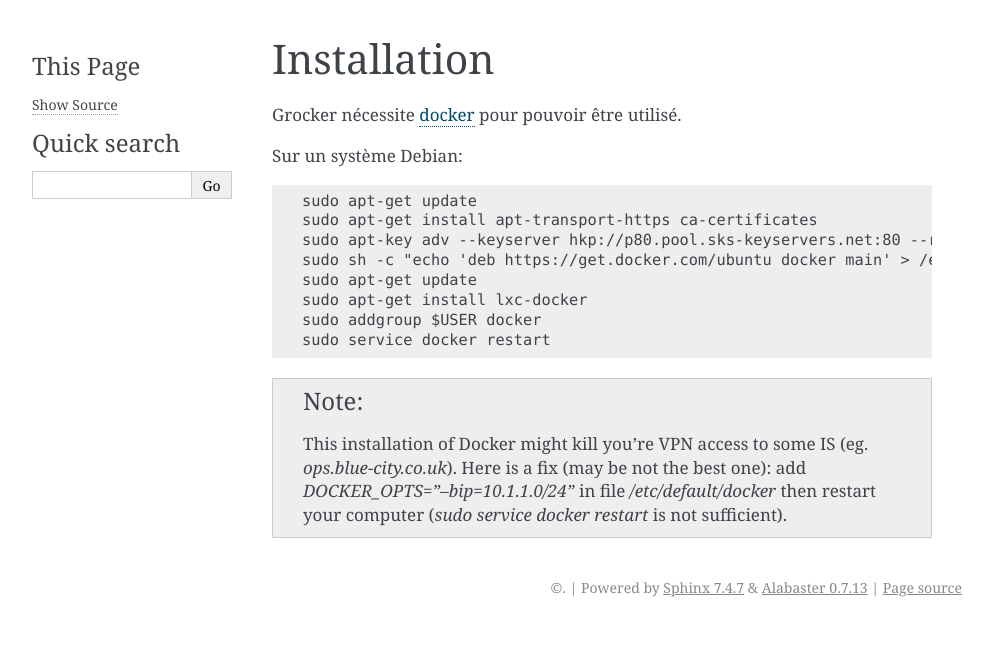
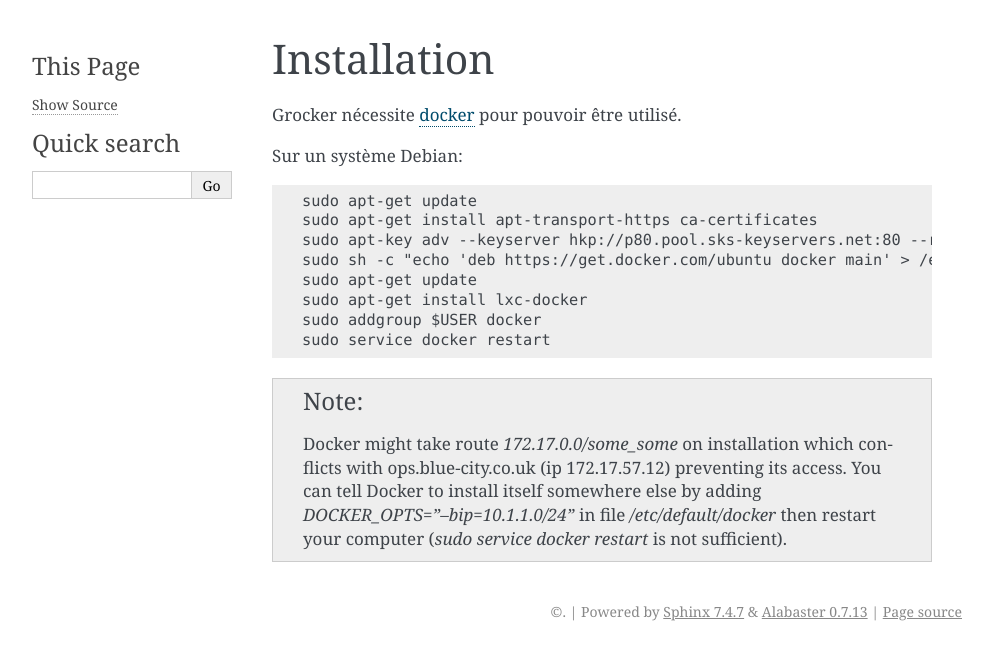
Before and after one commit to Polyconseil/grocker, a Sphinx documentation site: the page built from docs/installation.rst, in a window 1280 px wide. Shown: the top 660 px of the page, without its empty margins (148-1141 px from the left). Built offline with Sphinx 7.4.7, drawn with Linux system fonts in a browser that asks for light colours.

Commit message:
docs: fix https://github.com/Polyconseil/grocker/commit/f1e33e4 after review

```diff
--- a/docs/installation.rst
+++ b/docs/installation.rst
@@ -16,8 +16,10 @@ Sur un système Debian::
 
 .. note::
 
-  This installation of Docker might kill you're VPN access to some IS (eg. `ops.blue-city.co.uk`).
-  Here is a fix (may be not the best one): add `DOCKER_OPTS="--bip=10.1.1.0/24"` in file */etc/default/docker* then
+  Docker might take route `172.17.0.0/some_some` on installation which conflicts
+  with ops.blue-city.co.uk (ip 172.17.57.12) preventing its access.
+  You can tell Docker to install itself somewhere else by adding
+  `DOCKER_OPTS="--bip=10.1.1.0/24"` in file */etc/default/docker* then
   restart your computer (`sudo service docker restart` is not sufficient).
 
 .. _docker: https://www.docker.com/
```
